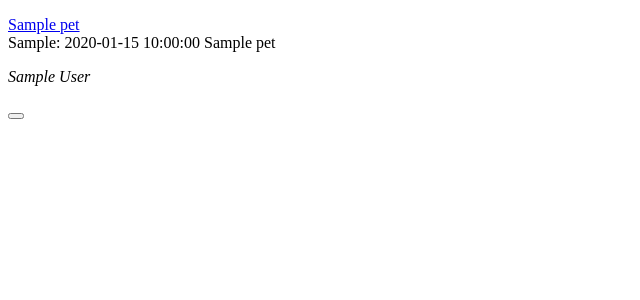
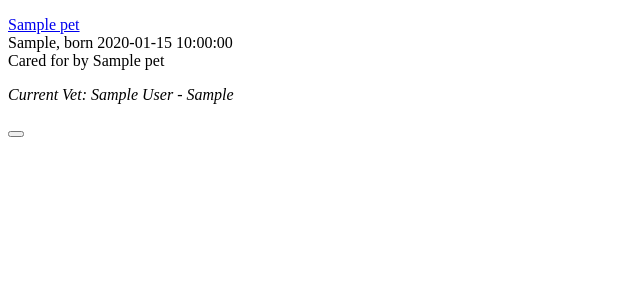
Before and after one commit to Mattbusby/vet_management_python_project, a Flask app: page /pets in a window 1280 px wide. Shown: the part 88-388 px from the top of the page, without its empty margins (0-640 px from the left). Run offline with Flask 2, Linux system fonts and the light colour scheme; a database or web service that is not in the repository returns one stand-in record (values such as "Sample title"); some libraries are stand-ins or nearby versions.

Commit message:
vet/edit.html working

```diff
--- a/controllers/pets_controller.py
+++ b/controllers/pets_controller.py
@@ -71,7 +71,10 @@ def show_vet(id):
     vet = vet_repository.select(id)
     return render_template('vets/view.html', vet = vet)
 
-
+@pets_blueprint.route("/vets/<id>/edit", methods=['GET'])
+def edit_vet(id):
+    vet = vet_repository.select(id)
+    return render_template('vets/edit.html', vet = vet)
 
 
 
--- a/templates/pets/index.html
+++ b/templates/pets/index.html
@@ -6,9 +6,9 @@
     <div class="content">
       <a href="/pets/{{pet.id}}">{{pet.pet_name}}</a>
       <div class="title">
-        {{pet.type_of_animal}}: {{pet.dob}}
-        <span class="owner_name">{{pet.owner_name}}</span>
-        <p><i>{{pet.vet.full_name()}}</i></p>
+        {{pet.type_of_animal}}, born {{pet.dob}}
+        <br><span class="owner_name">Cared for by {{pet.owner_name}}</span>
+        <p><i>Current Vet: {{pet.vet.full_name()}} - {{pet.vet.fun_fact}}</i></p>
       </div>
       <div class="buttons">
 
--- a/templates/vets/index.html
+++ b/templates/vets/index.html
@@ -7,8 +7,6 @@
       <a href="/vets/{{vet.id}}">{{vet.first_name}} {{vet.last_name}}</a>
       <div class="title">
         Graduated from Veterinary College: {{vet.grad_date}}
-        <br>
-        {{vet.fun_fact}}
       </div>
       <div class="buttons">
 
```
Also changed, not shown: templates/vets/edit.html (+29 -0 lines).
